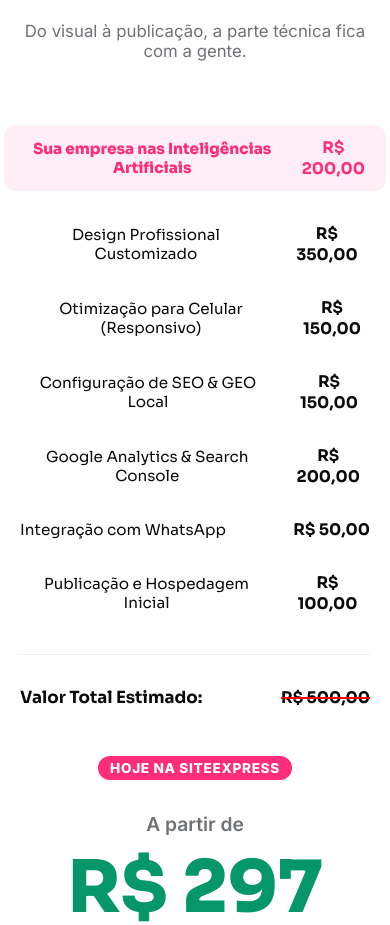
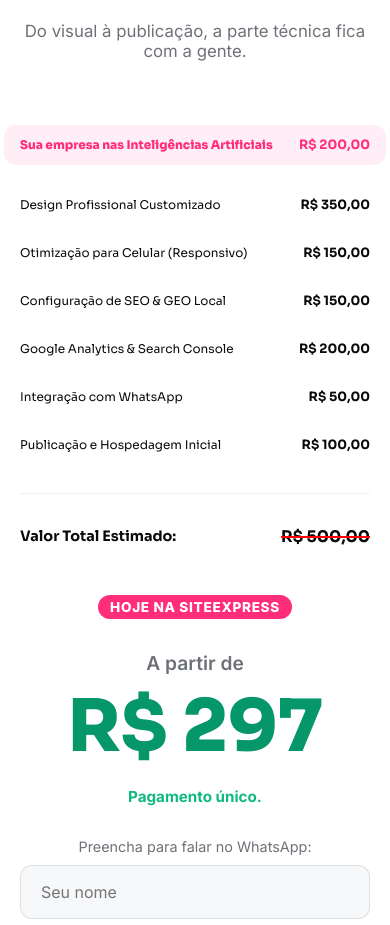
Before and after one commit to t0non/siteexpressbrasil, a Next.js app: page / in a window 390 px wide. Shown: the part 2673-3598 px from the top of the page. Built offline with nearby package versions, Linux system fonts and the light colour scheme.

Commit message:
Ajusta fontes e nowrap na lista de precos para mobile

```diff
--- a/src/app/page.module.css
+++ b/src/app/page.module.css
@@ -1052,15 +1052,16 @@ details[open] .faqQuestion::after {
 /* PRICING OVERRIDES FOR MOBILE */
 @media (max-width: 900px) {
   .pricingListItem {
-    font-size: 0.95rem;
-    gap: 12px;
+    font-size: 0.75rem; /* Ajustado para caber em uma linha */
+    gap: 8px;
     margin-bottom: 8px;
+    white-space: nowrap; /* Força ficar em uma linha */
   }
   .pricingItemValue {
-    font-size: 1rem;
+    font-size: 0.8rem; /* Ajuste proporcional ao valor */
   }
   .pricingTotal {
-    font-size: 1.05rem;
+    font-size: 0.9rem;
   }
   .redStrikethrough {
     font-size: 1rem;
```
